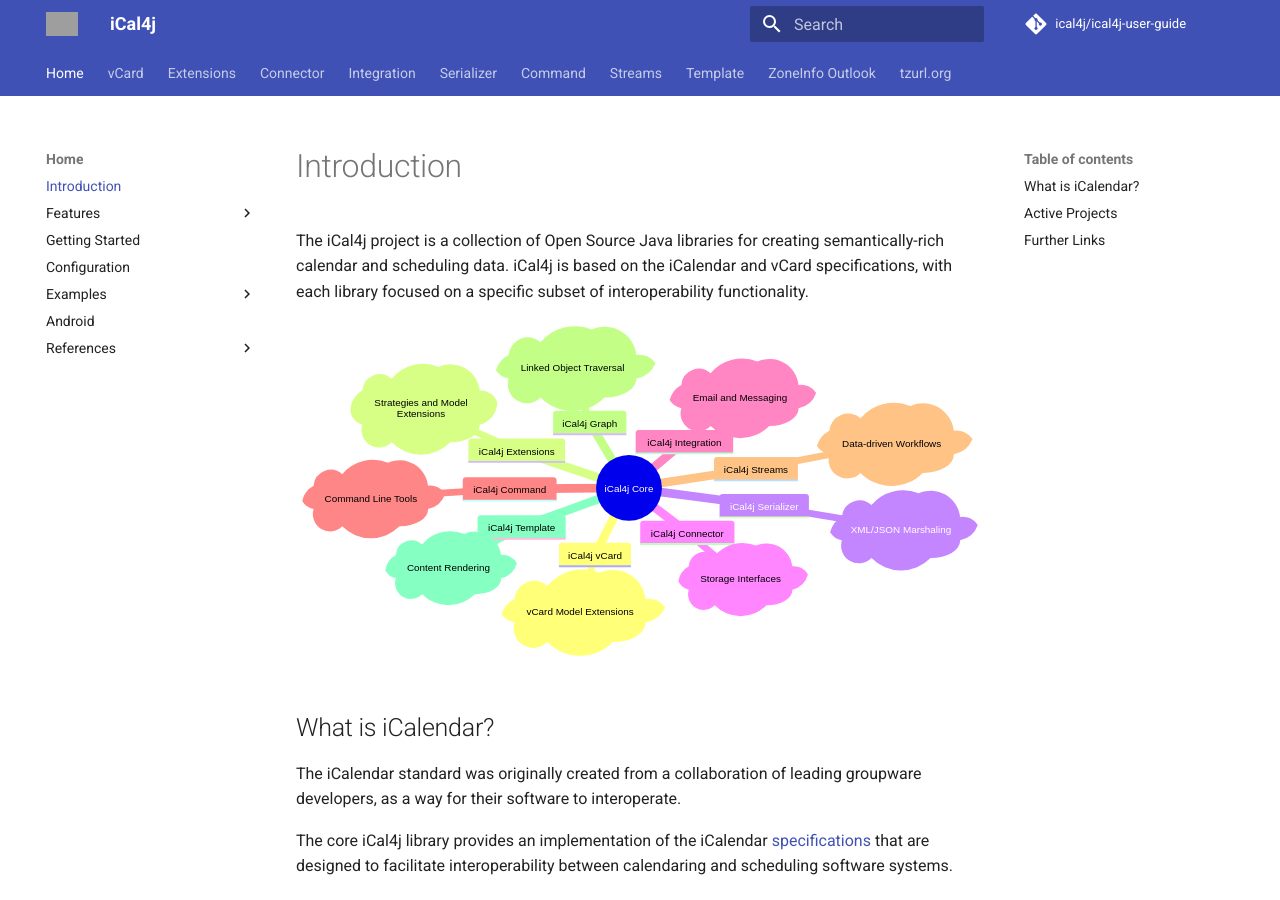
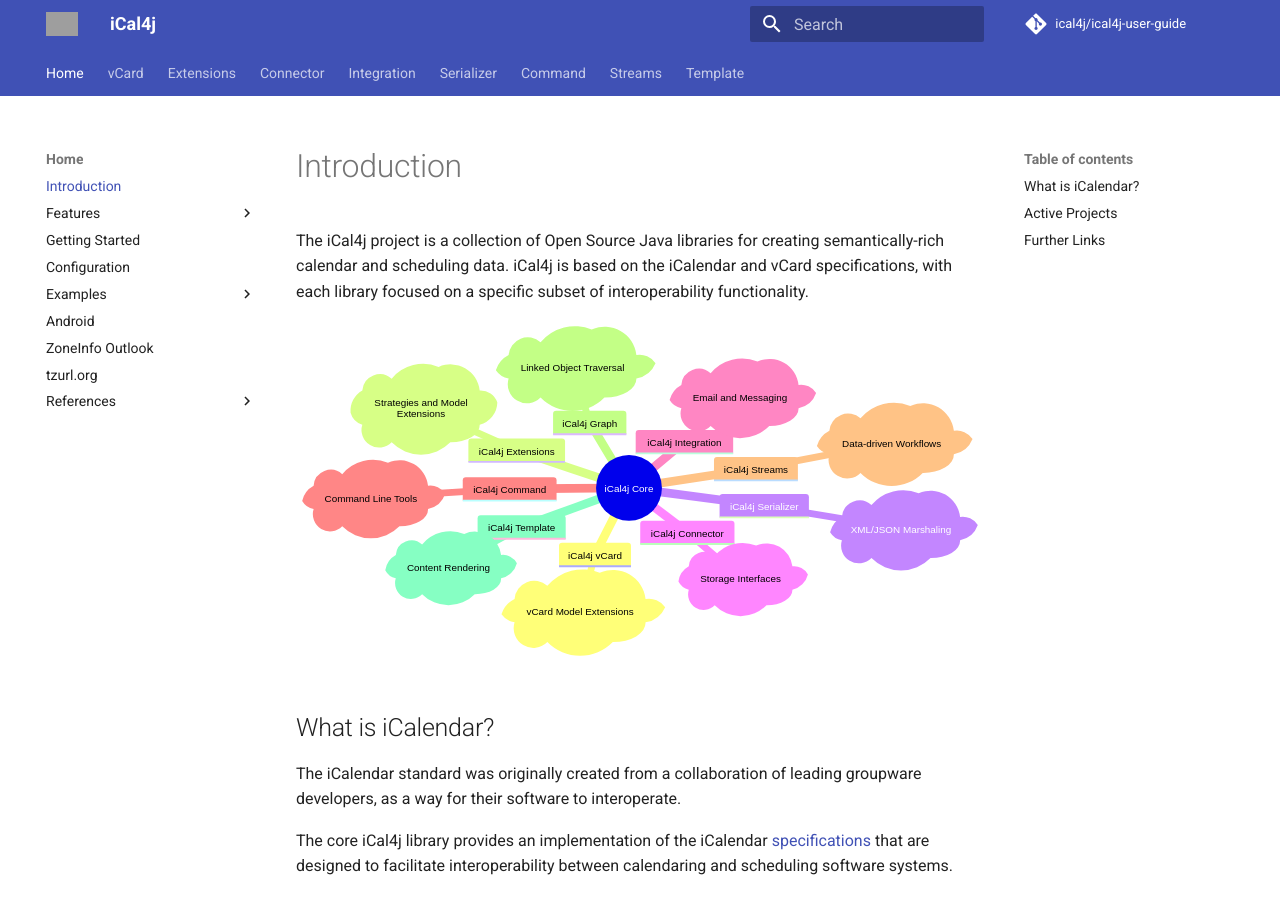
Before and after one commit to ical4j/ical4j-user-guide, an MkDocs documentation site: the page built from docs/index.md, in a window 1280 px wide and 900 px high. Built offline with MkDocs 1.6.1 and Material for MkDocs 9.7.7, drawn with Linux system fonts in a browser that asks for light colours; comment, search, counter and statistics services are not loaded; some of the changed lines change nothing that is shown; grey boxes are pictures that could not be loaded.

Commit message:
Refactored nav

```diff
--- a/mkdocs.yml
+++ b/mkdocs.yml
@@ -64,6 +64,8 @@ nav:
         - Recurrences: examples/recur.md
         - Filtering: examples/filter.md
     - Android: android.md
+    - ZoneInfo Outlook: zoneinfo-outlook.md
+    - tzurl.org: tzurl.md
     - References:
         - RFC Compliance: rfcs.md
         - CUAs: cuas.md
@@ -124,5 +126,3 @@ nav:
   - Template:
       - Overview: template/index.md
       - Examples: template/examples.md
-  - ZoneInfo Outlook: zoneinfo-outlook.md
-  - tzurl.org: tzurl.md
```
